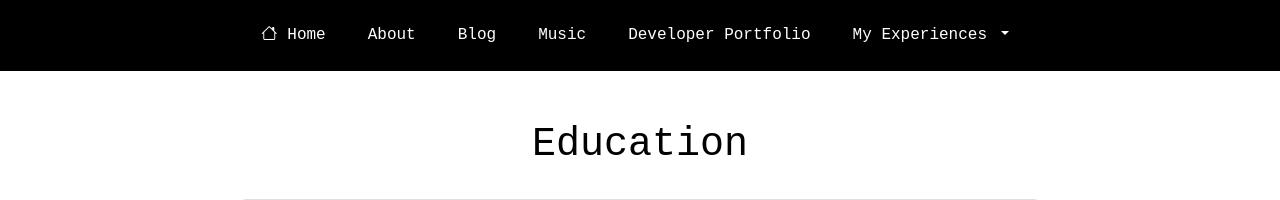
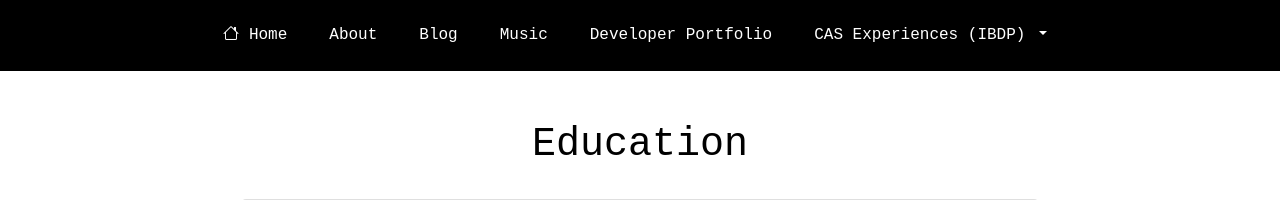
Before and after one commit to snehashish090/Portfolio, a Python web app: template templates/about.html in a window 1280 px wide. Shown: the part 116-316 px from the top of the page. Run offline with Jinja, Linux system fonts and the light colour scheme; the template is opened without the code that fills it, so the values that code supplies are empty.

Commit message:
final changes. maybe stable version 1?

```diff
--- a/templates/base.html
+++ b/templates/base.html
@@ -157,7 +157,7 @@
 
             <li class="nav-item dropdown">
                 <a class="nav-link dropdown-toggle" href="#" id="experiencesDropdown" role="button" data-toggle="dropdown" aria-haspopup="true" aria-expanded="false">
-                    My Experiences
+                    CAS Experiences (IBDP)
                 </a>
                 <div class="dropdown-menu">
                     <a class="dropdown-item" href="/creativity">Creativity</a>
```
